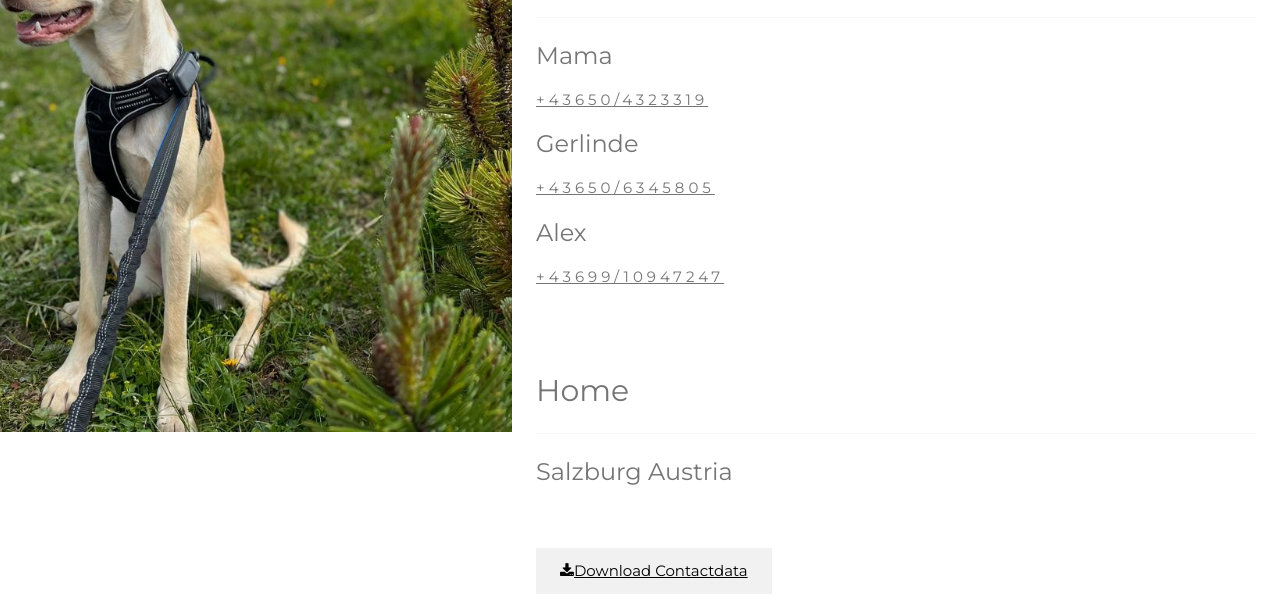
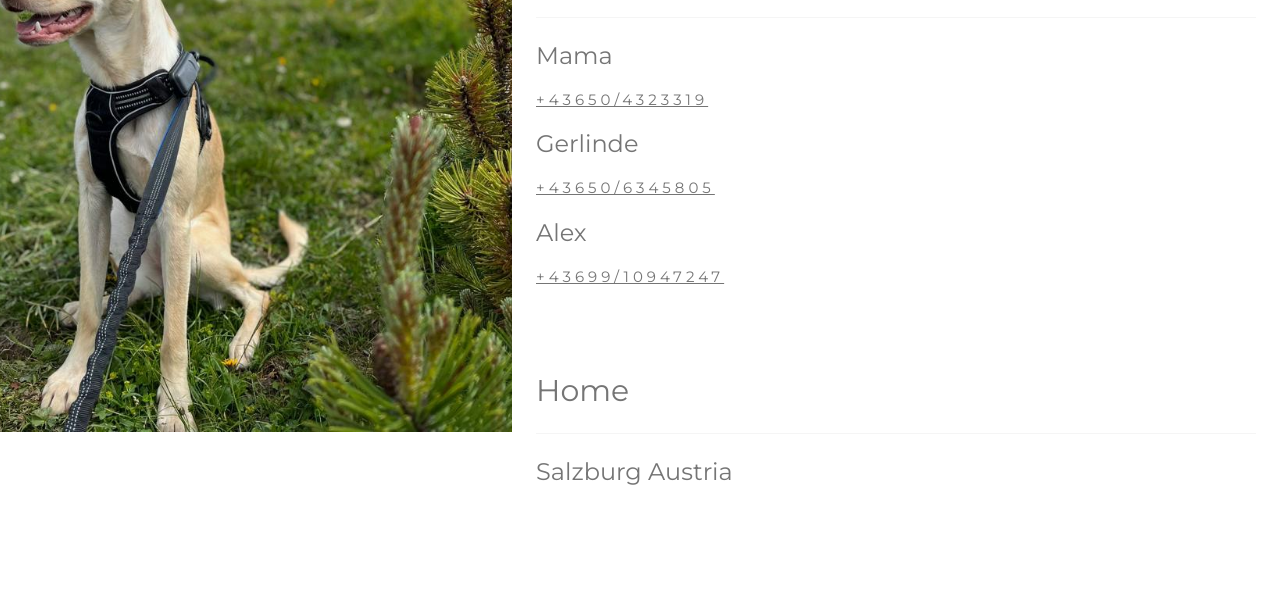
Before and after one commit to Taisteliija/Taisteliija.github.io, a plain HTML site: page index.html in a window 1280 px wide. Shown: the part 368-974 px from the top of the page. After the commit the page ends 912 px from the top, so only its background shows below. Drawn offline with nearby package versions, Linux system fonts and the light colour scheme.

Commit message:
Update index.html

```diff
--- a/index.html
+++ b/index.html
@@ -68,6 +68,6 @@ body, h1,h2,h3,h4,h5,h6 {font-family: "Montserrat", sans-serif}
         <h3 class="w3-padding-5">Salzburg Austria</h3>
 
     </div>
-      <button class="w3-button w3-light-grey w3-padding-large w3-margin-top">
+   <!--   <button class="w3-button w3-light-grey w3-padding-large w3-margin-top">
       <i class="fa fa-download"></i><a href="data.vcf" download="proposed_file_name">Download Contactdata</a>
-    </button>
+    </button> -->
```
